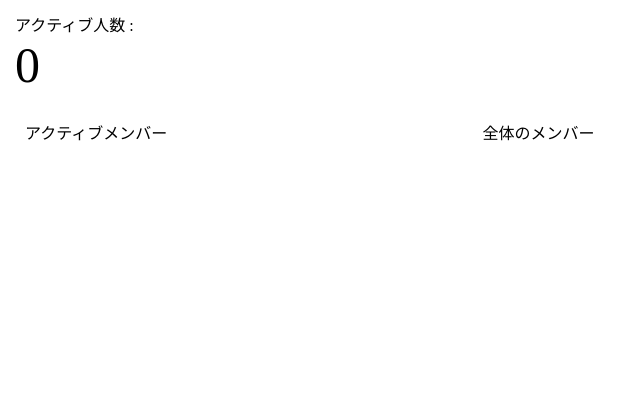
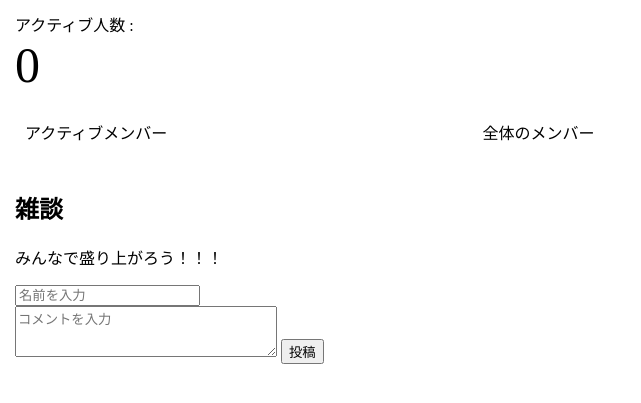
Before and after one commit to enpitut2022/MusclePowerAki, a Flask app: page / in a window 1280 px wide. Shown: the part 147-550 px from the top of the page, without its empty margins (0-641 px from the left). Run offline with Flask 2, Linux system fonts and the light colour scheme.

Commit message:
コメントフォーム作成

```diff
--- a/templates/index.html
+++ b/templates/index.html
@@ -36,5 +36,12 @@
         {% endfor %}
       </div>
     </div>
+    <h2>雑談</h2>
+    <p>みんなで盛り上がろう！！！</p>
+    <form action="/comment" method="post">
+       <div><input type="text" name="name" placeholder="名前を入力" required></div>
+      <textarea name="comment"  rows="3" cols="30" placeholder="コメントを入力" required></textarea>
+      <input type="submit" value="投稿">
+    </form>
   </body>
 </html>
```
